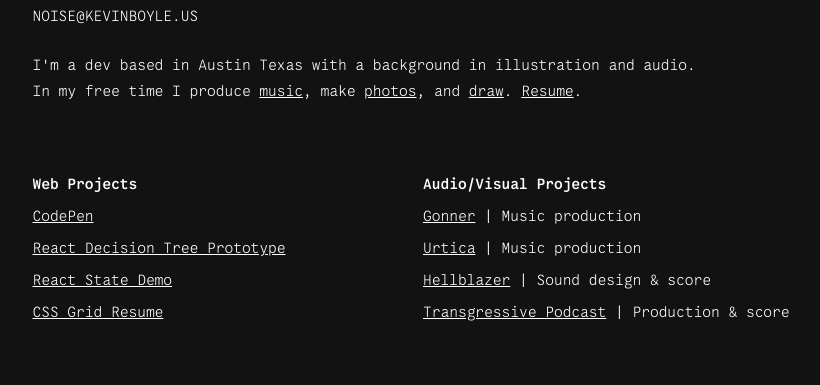
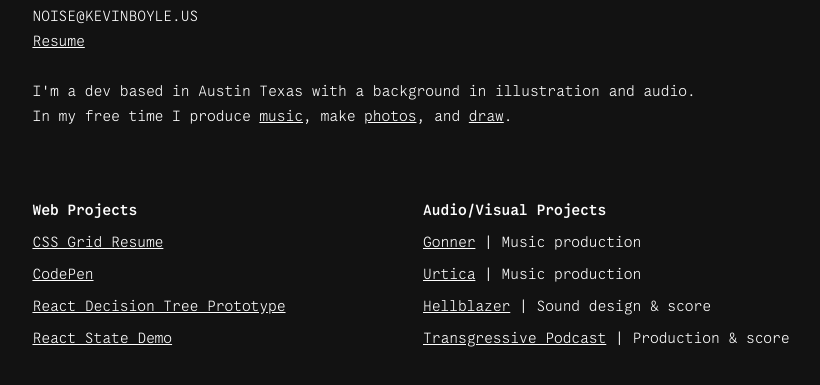
Before and after one commit to thekevinboyle/site, a plain HTML site: page index.html in a window 1280 px wide. Shown: the part 101-486 px from the top of the page, without its empty margins (229-1049 px from the left). Drawn offline with nearby package versions, Linux system fonts and the light colour scheme.

Commit message:
added css grid resume and updated html lang

```diff
--- a/index.html
+++ b/index.html
@@ -1,5 +1,5 @@
 <!DOCTYPE html>
-<html>
+<html lang="en">
 
 <head>
   <meta charset="utf-8">
@@ -16,23 +16,25 @@
         <div class="about">
 
           <h1>Kevin Boyle</h1>
-          <p title="NOISE@KEVINBOYLE.US" class="glitch has-uppercase mb24">noise@kevinboyle.us</p>
+          <p title="NOISE@KEVINBOYLE.US" class="glitch has-uppercase">noise@kevinboyle.us</p>
+          <aside class="mb24"><a class="mb24" href="assets/kevin-boyle__resume.pdf" target="_blank">Resume</a></aside>
+
 
           <p>I'm a dev based in Austin Texas with a background in illustration and audio.</p>
           <p>In my free time I produce <a href="https://weareallgonners.bandcamp.com/" target="_blank">music</a>, make
             <a href="https://www.instagram.com/kevinboyle/" target="_blank">photos</a>, and <a
-              href="https://dribbble.com/kevinboyle" target="_blank">draw</a>. <a href="assets/kevin-boyle__resume.pdf" target="_blank">Resume</a>.</p>
+              href="https://dribbble.com/kevinboyle" target="_blank">draw</a>.</p>
 
         </div>
         <section class="work">
           <div class="work__web">
             <ul>
             <li class="title">Web Projects</li>
+            <li><a href="https://codepen.io/thekevinboyle/pen/NWrbLev" target="_blank"> CSS Grid Resume</a></li>
               <li><a href="https://codepen.io/thekevinboyle" target="_blank">CodePen</a></li>
               <li><a href="https://codesandbox.io/s/decision-tree-proto-7rd98" target="_blank">React Decision Tree
                   Prototype</a></li>
               <li><a href="https://codesandbox.io/s/state-demo-ki00e" target="_blank">React State Demo</a></li>
-              <li><a href="https://codesandbox.io/s/css-grid-resume-9g7pf" target="_blank">CSS Grid Resume</a></li>
             </ul>
           </div>
           <div class="work__audio">
```
